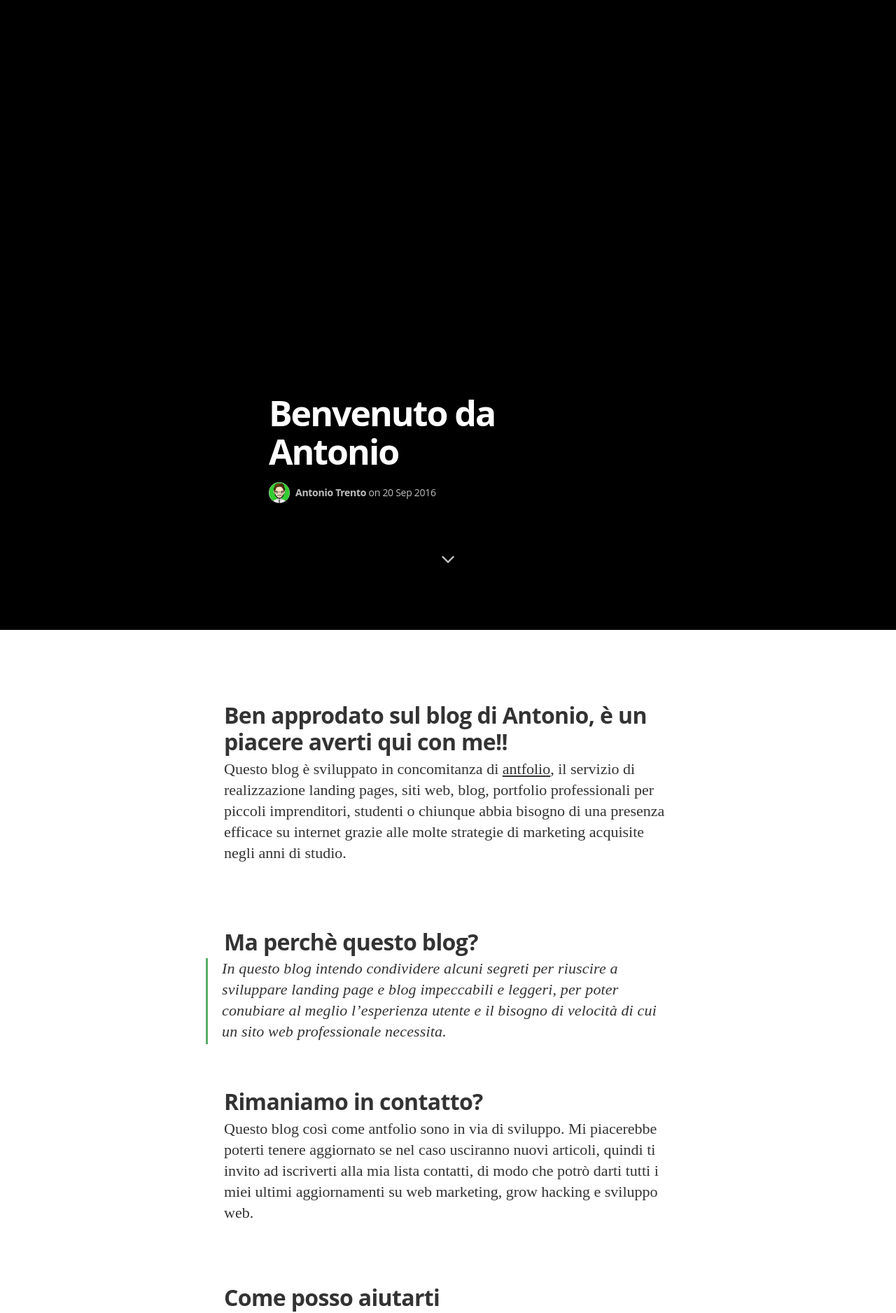
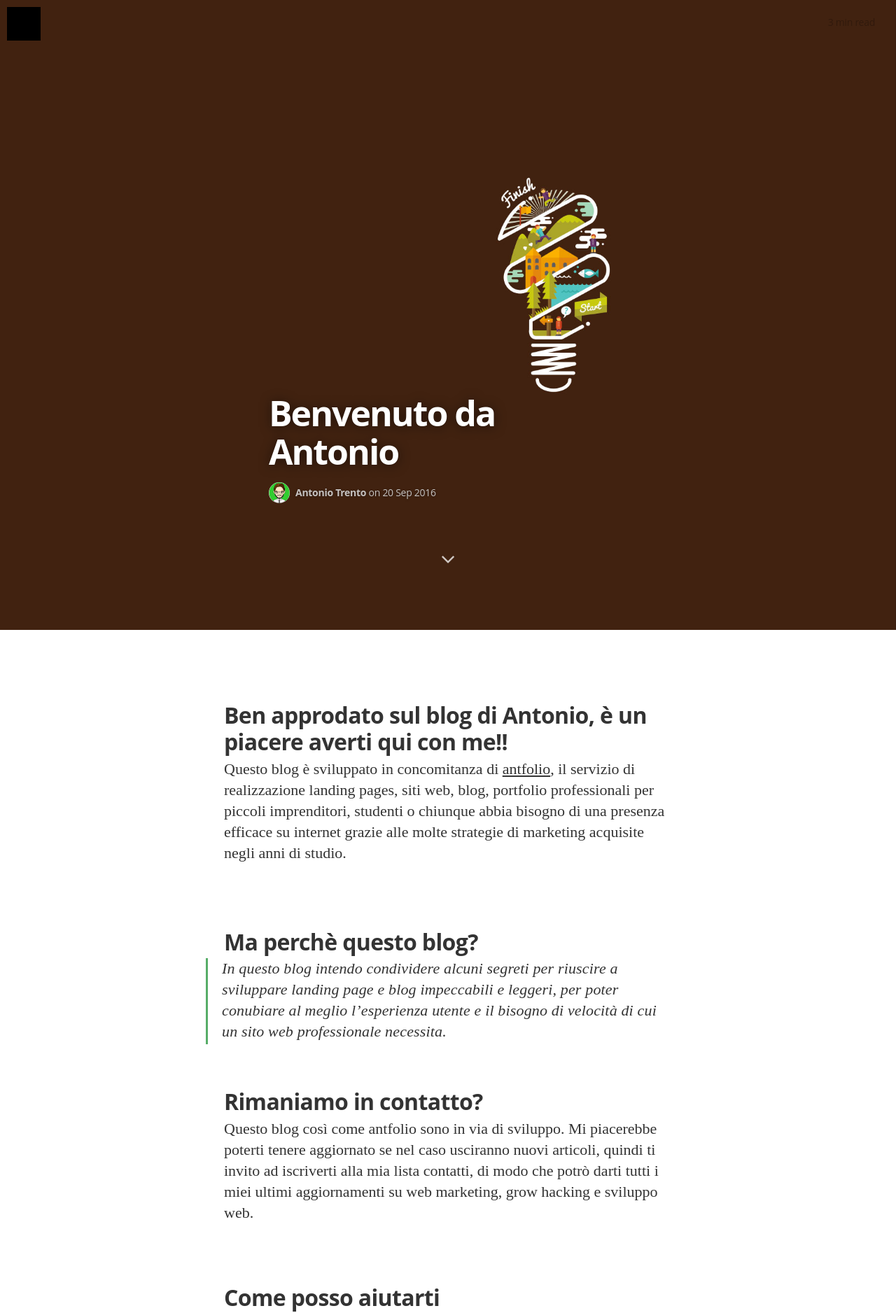
Before and after one commit to lantoniotrento/blogantoniotrento.github.io, a Jekyll site: the page built from _posts/2016-09-20-benvenuto-sul-blog-di-antonio-trento.markdown, in a window 1280 px wide. Shown: the top 1876 px of the page at 70% size. Built offline with Jekyll 4.4.1, drawn with Linux system fonts in a browser that asks for light colours; nearby versions of some CDN libraries; some web fonts are replaced; comment, search, counter and statistics services are not loaded.

Commit message:
Update for url images

```diff
--- a/_posts/2016-09-20-benvenuto-sul-blog-di-antonio-trento.markdown
+++ b/_posts/2016-09-20-benvenuto-sul-blog-di-antonio-trento.markdown
@@ -4,8 +4,8 @@ title:  "Benvenuto da Antonio"
 date:   2016-09-20 21:20:25
 categories: feature benvenuto
 tags: featured antoniotrento
-image: /assets/article_images/benvenuto-sul-blog-di-antonio-trento/brown-idea.jpg
-image2: /assets/article_images/benvenuto-sul-blog-di-antonio-trento/brown-idea-mobile.jpg
+image: /assets/article_images/2016-09-20-benvenuto-sul-blog-di-antonio-trento/brown-idea.jpg
+image2: /assets/article_images/2016-09-20-benvenuto-sul-blog-di-antonio-trento/brown-idea-mobile.jpg
 ---
 # Ben approdato sul blog di Antonio, è un piacere averti qui con me!!
 
```
